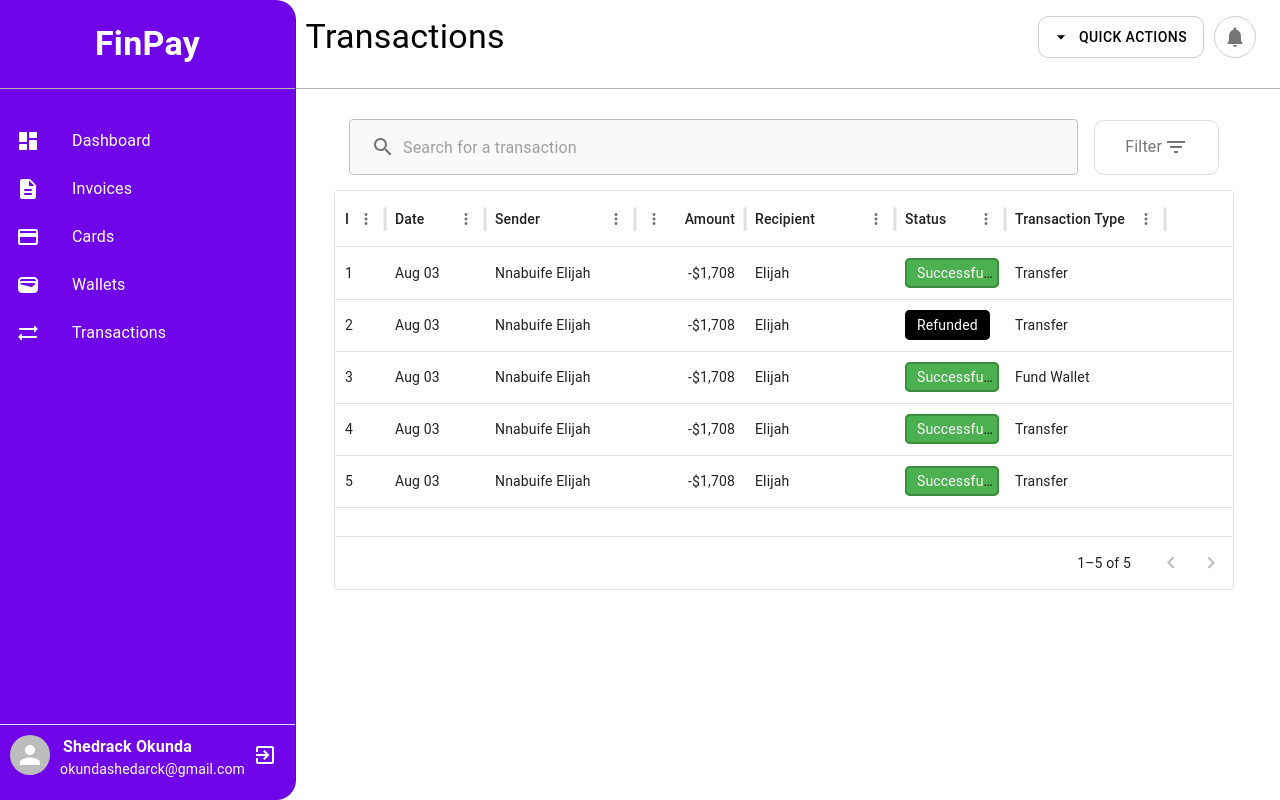
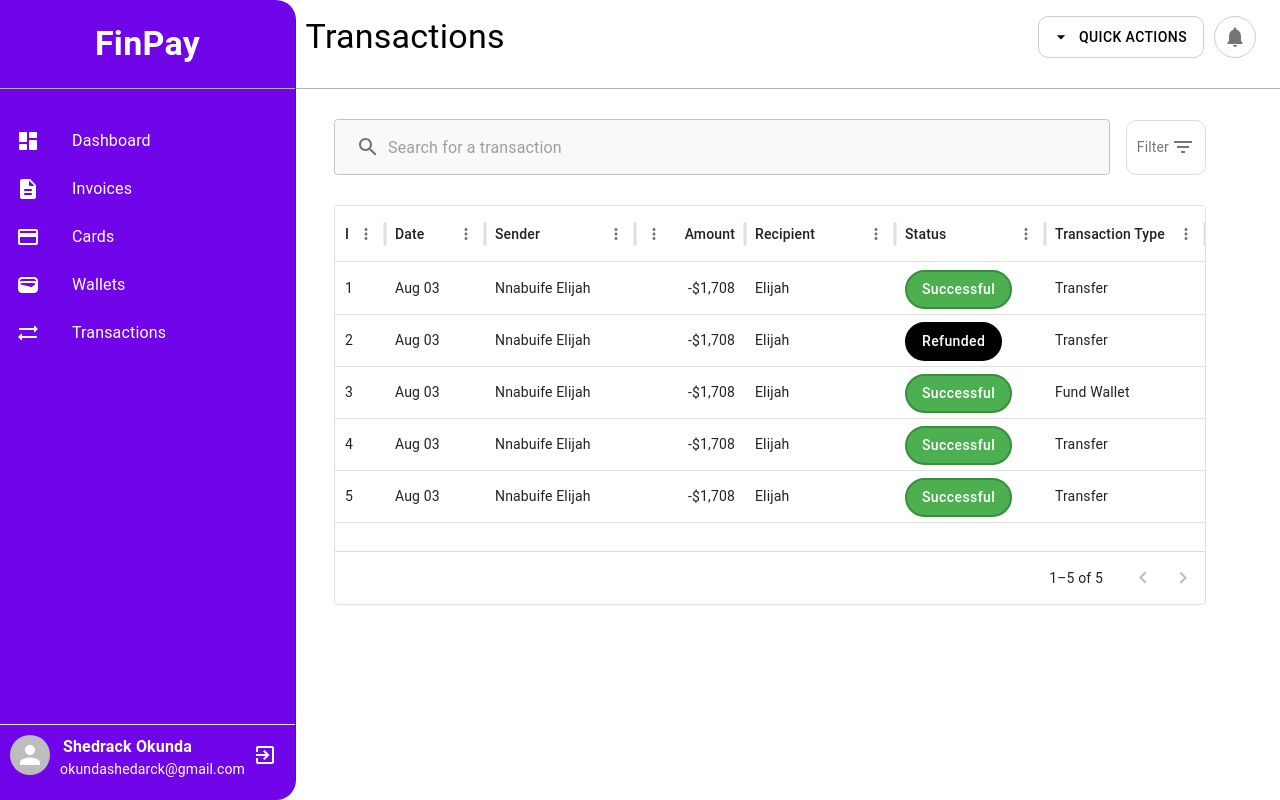
Before and after one commit to shedrack-okunda/Payment-Solution, a React (Create React App) app: page /transactions in a window 1280 px wide. Built offline with nearby package versions, Linux system fonts and the light colour scheme; the HTML template or start-up script is replaced by a standard one.

Commit message:
minified the code and changed the status to be button on the data-grid table

```diff
--- a/src/pages/Transactions.js
+++ b/src/pages/Transactions.js
@@ -1,5 +1,5 @@
 import React from "react";
-import { Box, IconButton, TextField, Typography } from "@mui/material";
+import { Box, Button, IconButton, TextField, Typography } from "@mui/material";
 import { FilterList, Search } from "@mui/icons-material";
 import { DataGrid } from "@mui/x-data-grid";
 
@@ -76,7 +76,7 @@ const columns = [
   {
     field: "status",
     headerName: "Status",
-    width: 110,
+    width: 150,
     editable: true,
     renderCell: (params) => {
       let color;
@@ -94,18 +94,18 @@ const columns = [
       }
 
       return (
-        <span
-          style={{
-            padding: "5px 10px",
+        <Button
+          sx={{
+            textTransform: "none",
+            padding: "5px 15px",
             color: "#fff",
             backgroundColor: color,
             border: `2px solid ${borderColor}`,
-            borderRadius: "5px",
-            textAlign: "center",
+            borderRadius: "30px",
           }}
         >
           {params.value}
-        </span>
+        </Button>
       );
     },
   },
@@ -119,11 +119,11 @@ const columns = [
 
 function Transaction() {
   return (
-    <Box component="div" sx={{ p: 3 }}>
-      <Box display="flex" justifyContent="space-between" alignItems="center">
+    <Box sx={{ p: 3 }}>
       <Box
         sx={{
-            margin: "15px",
+          marginTop: "15px",
+          marginBottom: "30px",
           display: "flex",
           alignItems: "center",
           gap: 2,
@@ -141,26 +141,27 @@ function Transaction() {
           }}
           sx={{
             backgroundColor: "#f9f9f9",
-              borderRadius: "8px",
-              width: { xs: "30%", md: "100%" },
+            borderRadius: "10px",
+            width: { xs: "50%", md: "100%" },
           }}
         />
         <IconButton
           sx={{
             borderRadius: "10px",
             height: "55px",
-              padding: "10px 30px",
+            padding: "10px 10px",
             border: "1px solid #ddd",
             width: { xs: "auto", md: "auto" },
           }}
         >
-            <Typography sx={{ mr: "2px" }}>Filter</Typography>
+          <Typography variant="body2" sx={{ mr: "2px" }}>
+            Filter
+          </Typography>
           <FilterList />
         </IconButton>
       </Box>
-      </Box>
 
-      <Box sx={{ height: 400, width: { xs: "100%", md: "900px" } }}>
+      <Box sx={{ height: 400, width: { xs: "100%", md: "100%" } }}>
         <DataGrid
           rows={rows}
           columns={columns}
```
Lines whose indentation alone changed are shown as unchanged.
